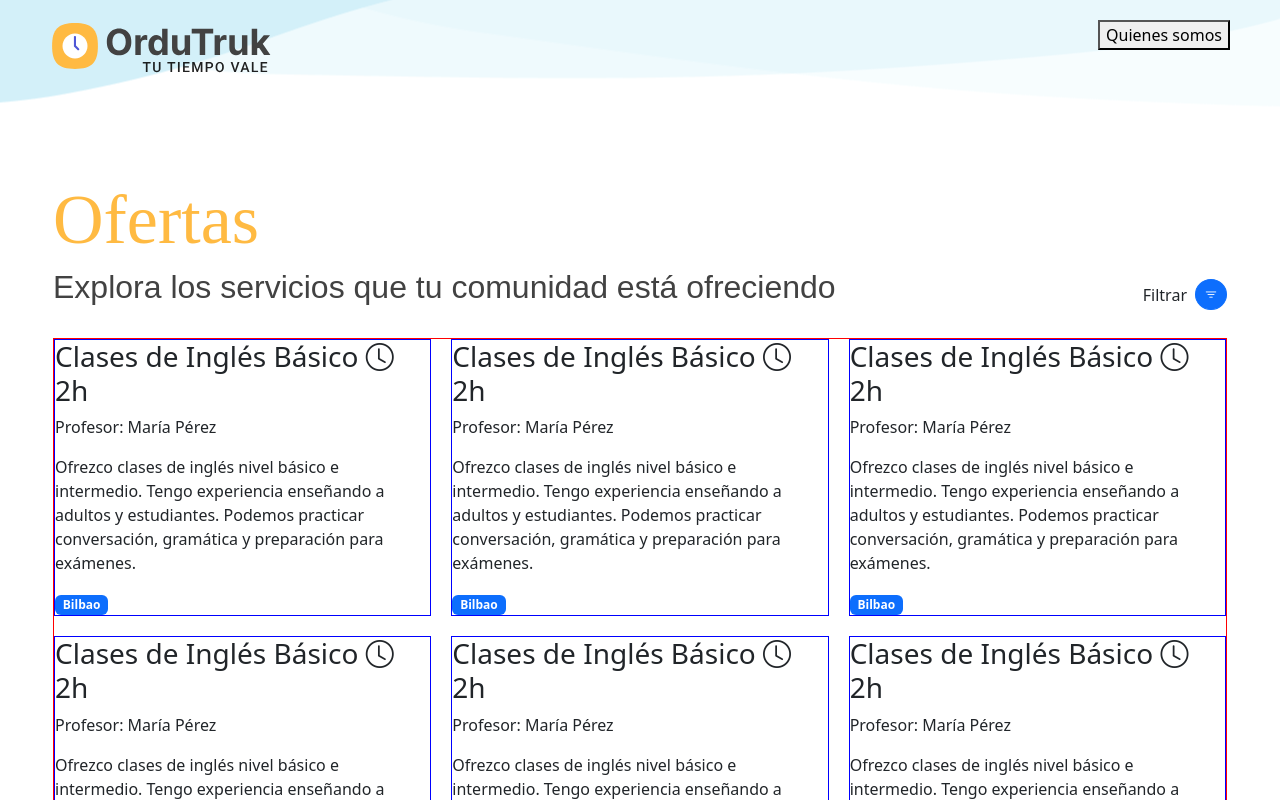
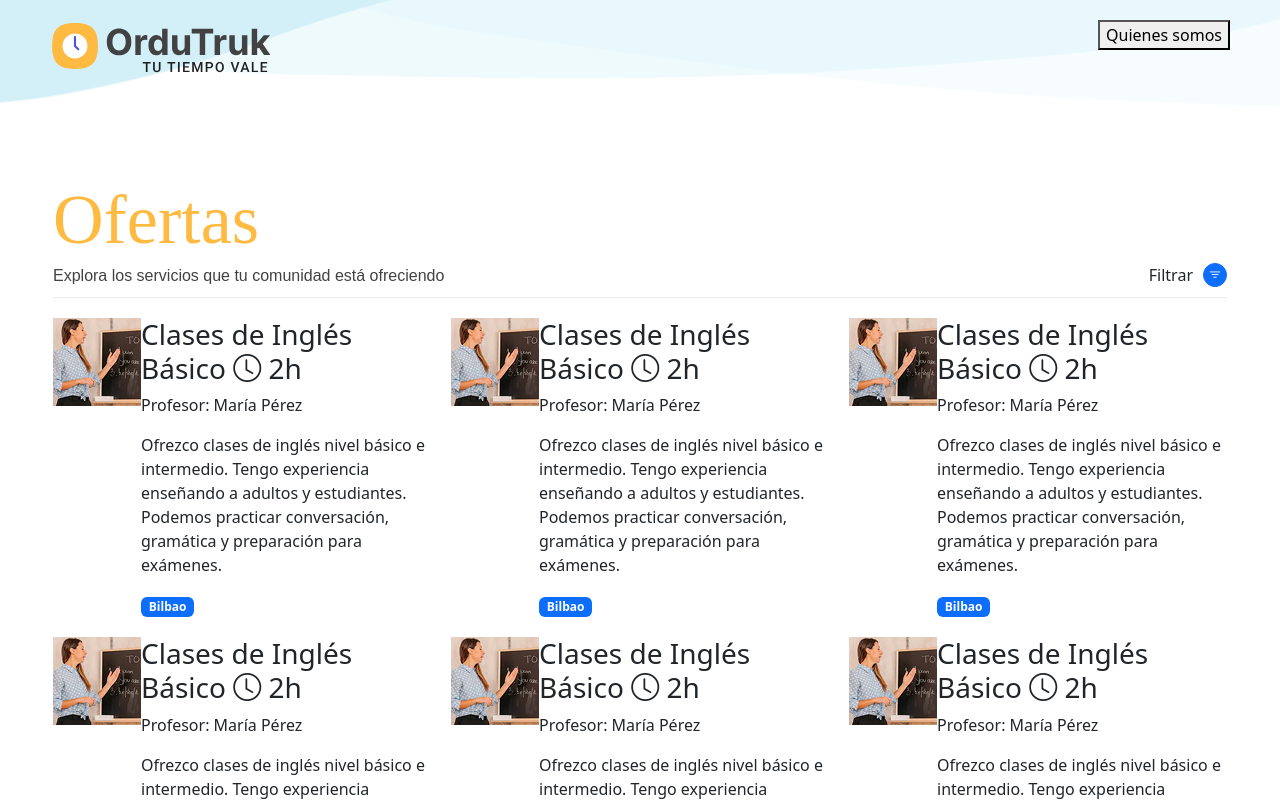
Before and after one commit to Oafonso87/OrduTruk, an Angular app: page /ofertas in a window 1280 px wide. Shown: the top 800 px of the page. Built offline with nearby package versions, Linux system fonts and the light colour scheme; a web font is replaced by a local one.

Commit message:
feat: Add `ofertas.png` image, update offer card image source, and refactor filter container styling to global stylesheet.

```diff
--- a/src/app/pages/ofertas/ofertas.component.html
+++ b/src/app/pages/ofertas/ofertas.component.html
@@ -4,8 +4,8 @@
         <div class="header">
             <h1 class="title">Ofertas</h1>
             <div class="filter-container">
-                <h2 class="subtitle">Explora los servicios que tu comunidad está ofreciendo</h2>
-                <div class="d-flex align-items-center gap-2 mt-3 mb-2">
+                <h2 class="content">Explora los servicios que tu comunidad está ofreciendo</h2>
+                <div class="filtro-button">
                     <span>Filtrar</span>
                     <button class="btn btn-primary btn-sm rounded-circle" (click)="toggleFiltro()">
                         <i class="bi bi-filter"></i>
@@ -53,7 +53,7 @@
 
             <div class="oferta" *ngFor="let oferta of ofertas; let i = index">
                 <div>
-                    <img src="" alt="">
+                    <img src="/assets/img/ofertas.png" alt="Oferta">
                 </div>
                 <div>
                     <h3>Clases de Inglés Básico <span><i class="bi bi-clock"></i> 2h</span></h3>
--- a/src/app/pages/ofertas/ofertas.component.scss
+++ b/src/app/pages/ofertas/ofertas.component.scss
@@ -14,19 +14,12 @@
     grid-template-columns: repeat(3, 1fr);
     gap: 20px;
     margin-bottom: 50px;
-    border: 1px solid red;
+    //border: 1px solid red;
 }
 
 
 .oferta {
     display: flex;
 
-    border: 1px solid blue
+    //border: 1px solid blue
 }
-
-.filter-container {
-    display: flex;
-    justify-content: space-between;
-    align-items: center;
-    margin-bottom: 20px;
-}
--- a/src/app/styles/global.scss
+++ b/src/app/styles/global.scss
@@ -75,3 +75,42 @@ body {
     }
 
 }
+
+.filter-container {
+    display: flex;
+    justify-content: space-between;
+    align-items: center;
+    margin-bottom: 20px;
+    padding-bottom: 10px;
+    border-bottom: 1px solid #EBEBEB;
+
+    .content {
+        margin-bottom: 0px;
+    }
+
+    .filtro-button {
+        margin: 0;
+        padding: 0;
+        align-items: center;
+        display: flex;
+
+
+        button {
+            margin-left: 10px;
+            width: 24px;
+            height: 24px;
+            display: flex;
+            align-items: center;
+            justify-content: center;
+        }
+    }
+
+
+}
+
+.filtro {
+    margin-top: 20px;
+    margin-bottom: 40px;
+    padding-bottom: 20px;
+    border-bottom: 1px solid #EBEBEB;
+}
```
Also changed, not shown: public/assets/img/ofertas.png (added).
